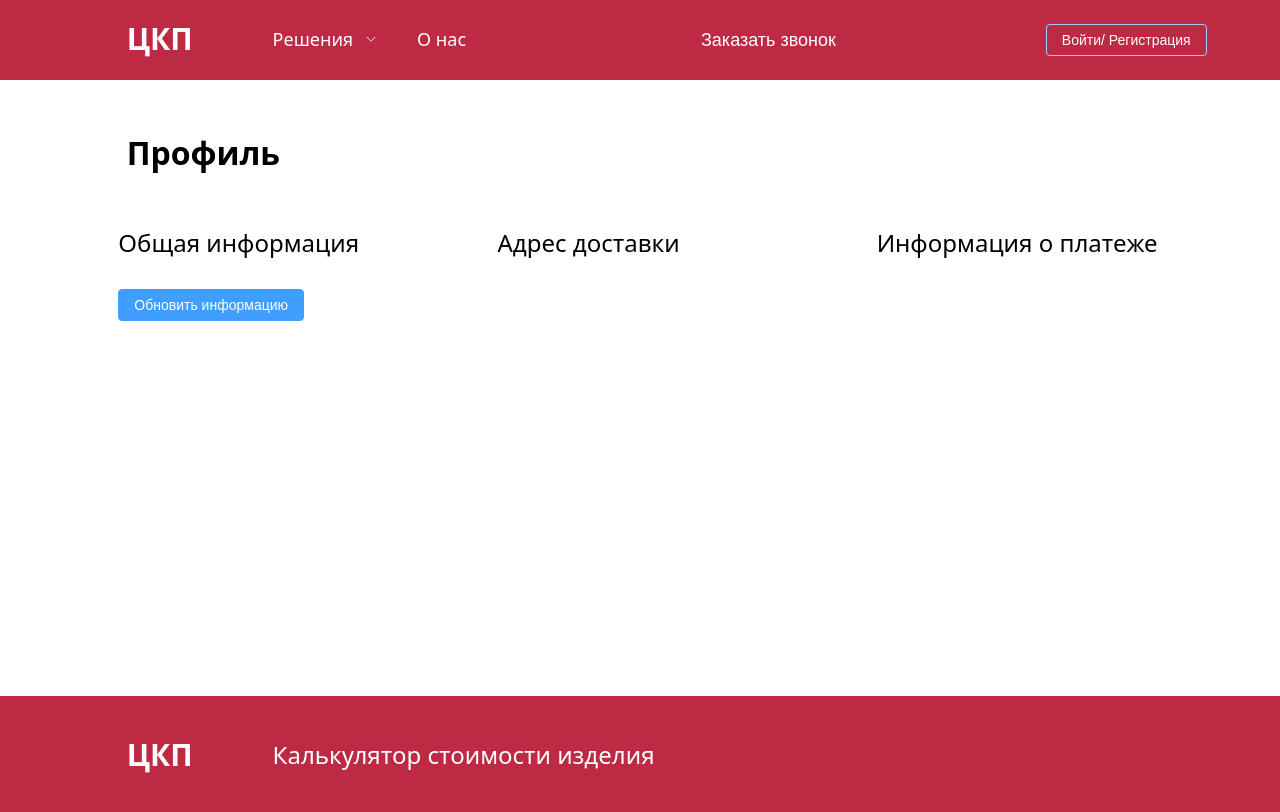
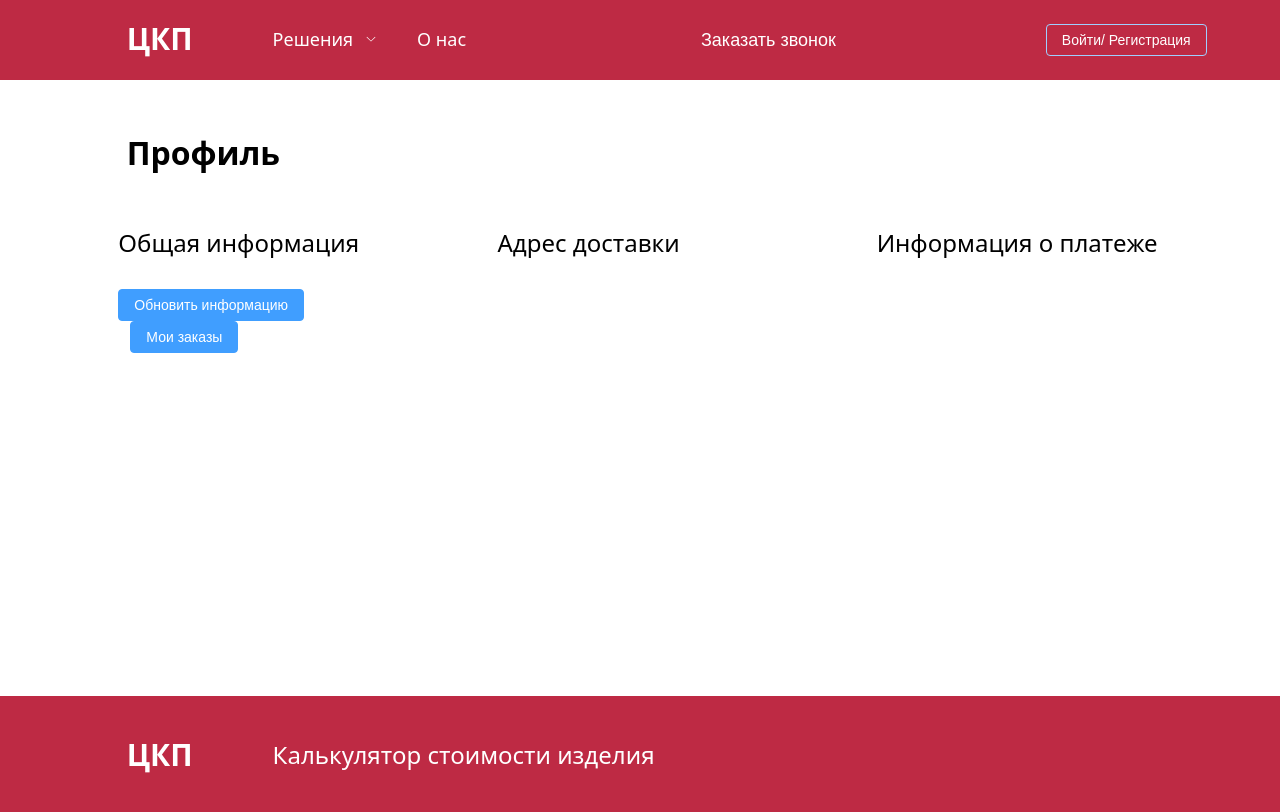
Before and after one commit to js-owl/maas-front, a Vue app: page /Profile in a window 1280 px wide. Shown: the top 812 px of the page. Built offline with nearby package versions, Linux system fonts and the light colour scheme.

Commit message:
Add goToOrderList

```diff
--- a/src/pages/ProfilePage.vue
+++ b/src/pages/ProfilePage.vue
@@ -2,10 +2,14 @@
 import type { FormInstance, FormRules } from "element-plus";
 import { onMounted, ref } from "vue";
 import { useProfileStore, type IProfile } from "../stores/profile.store";
+import router from "../router";
+import { useRoute } from "vue-router";
+import { req_json_auth } from "../api";
 
 const profileStore = useProfileStore();
 const profileForm = ref<IProfile>();
 const formRef = ref<FormInstance>();
+const route = useRoute();
 
 onMounted(async () => {
   profileForm.value = profileStore.profile;
@@ -22,6 +26,25 @@ async function onSubmit() {
       await profileStore.updateProfile(profileForm.value as IProfile);
     }
   });
+}
+
+async function goToOrderList() {
+  // Get order ID from route query if available
+  const orderId = route.query.orderId;
+
+  if (orderId) {
+    try {
+      // Update order status to "paid"
+      await req_json_auth(`/orders/${orderId}`, "PUT", {
+        status: "paid"
+      });
+      console.log("Order status updated to paid");
+    } catch (error) {
+      console.error("Failed to update order status:", error);
+    }
+  }
+
+  router.push({ name: "order-list" });
 }
 </script>
 
@@ -76,6 +99,9 @@ async function onSubmit() {
             <el-button type="primary" @click="onSubmit">
               Обновить информацию
             </el-button>
+            <el-button type="primary" @click="goToOrderList">
+              Мои заказы
+            </el-button>
           </el-form-item>
         </el-col>
 
```
